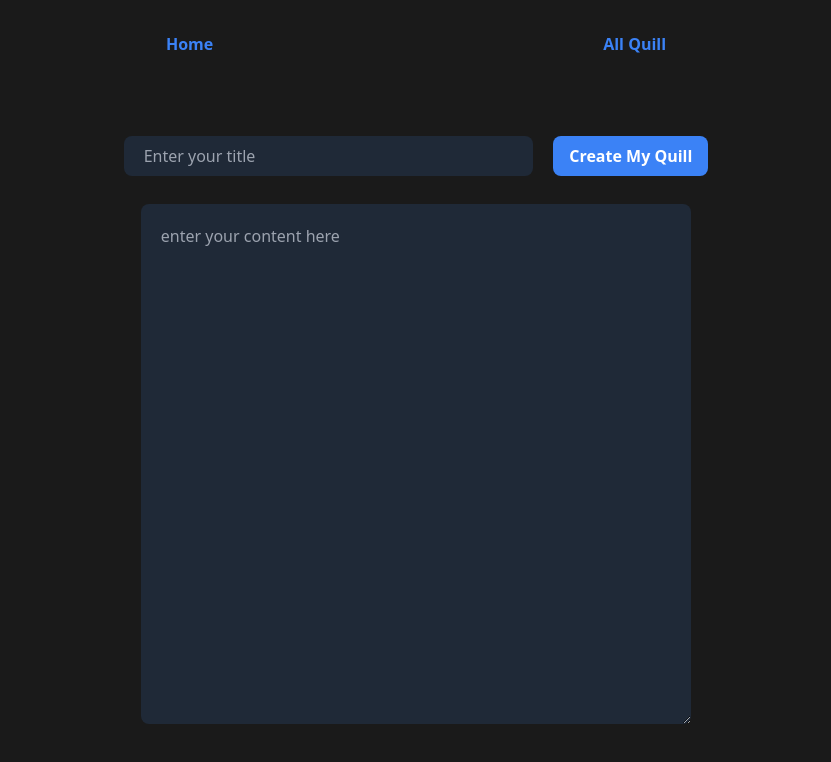
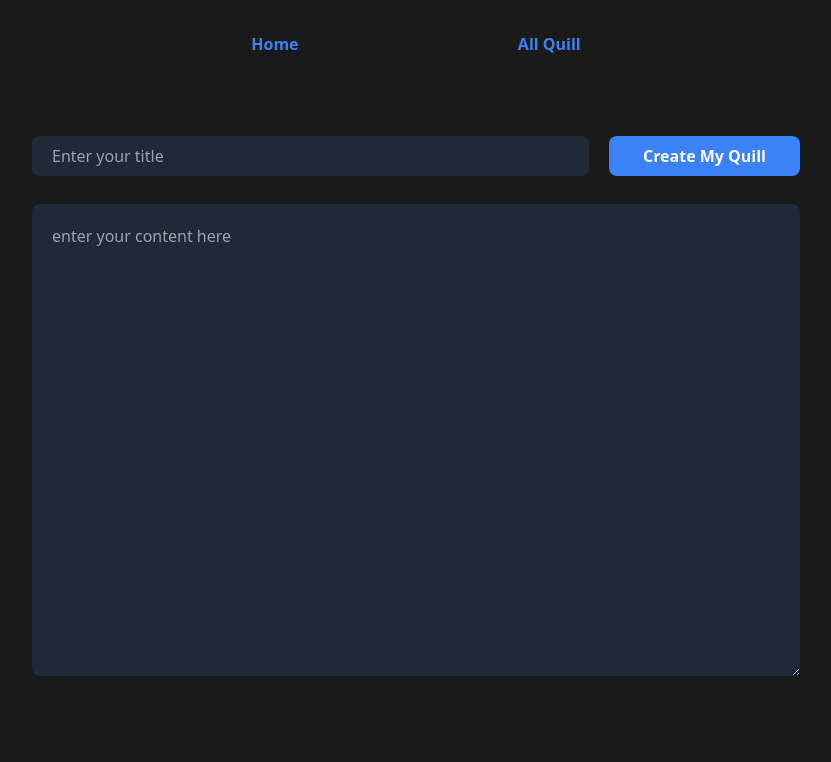
Before and after one commit to raulsync/QuickQuill, a React (Vite) app: page / in a window 1280 px wide. Shown: the top 762 px of the page, without its empty margins (224-1055 px from the left). Built offline with nearby package versions, Linux system fonts and the light colour scheme.

Commit message:
fix:UI_styling

```diff
--- a/src/App.tsx
+++ b/src/App.tsx
@@ -7,9 +7,11 @@ import ViewQuill from './pages/ViewQuill';
 
 // Define a layout component to include the NavBar and an Outlet
 const Layout = () => (
-  <div>
-    <NavBar />
-    <Outlet />
+  <div className="w-full flex justify-center">
+    <div className="flex flex-col w-[60%]">
+      <NavBar />
+      <Outlet />
+    </div>
   </div>
 );
 
--- a/src/components/NavBar.tsx
+++ b/src/components/NavBar.tsx
@@ -2,7 +2,7 @@ import { NavLink } from 'react-router-dom';
 
 function NavBar() {
   return (
-    <div className="flex flex-row justify-evenly mt-8">
+    <div className="flex flex-row justify-evenly mt-8 w-full">
       <NavLink
         to={'/'}
         className={'text-blue-500 font-semibold'}
--- a/src/pages/Home.tsx
+++ b/src/pages/Home.tsx
@@ -43,7 +43,7 @@ function Home() {
     <div className="flex flex-col items-center gap-7">
       <div className="flex justify-center mt-20 gap-5 w-full">
         <input
-          className="px-5 w-[32%] py-2 rounded-lg bg-gray-800"
+          className="px-5 w-full py-2 rounded-lg bg-gray-800"
           type="text"
           placeholder="Enter your title"
           value={title}
@@ -52,15 +52,15 @@ function Home() {
 
         <button
           onClick={createQuill}
-          className="bg-blue-500 px-4 rounded-lg font-semibold"
+          className="bg-blue-500 px-4 w-1/3 rounded-lg font-semibold"
         >
           {quillId ? 'Update My Quill' : 'Create My Quill'}
         </button>
       </div>
       <div className="w-full flex justify-center">
         <textarea
-          className="p-5 min-w-[43%] bg-gray-800 rounded-lg"
-          rows={20}
+          className="p-5 min-w-full bg-gray-800 rounded-lg"
+          rows={18}
           placeholder="enter your content here"
           value={contentValue}
           onChange={(e) => setContentValue(e.target.value)}
```
